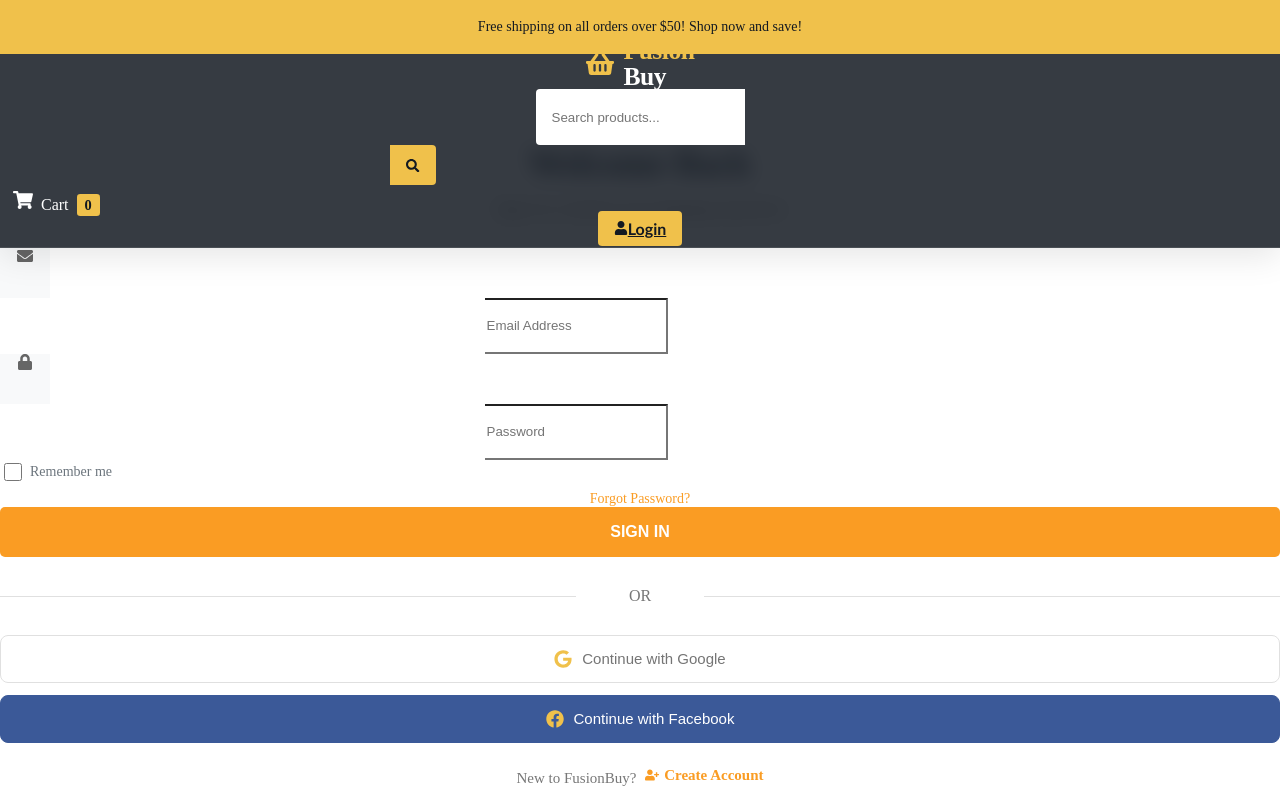
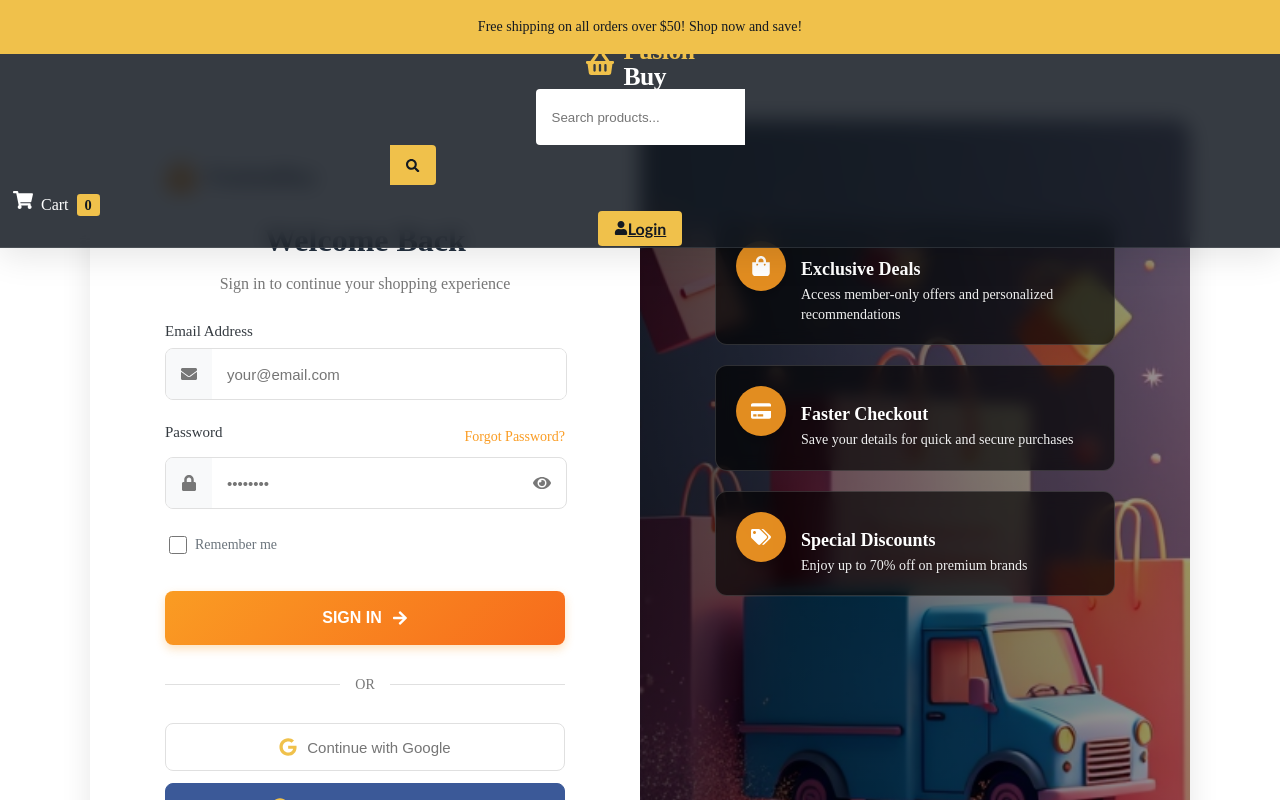
Before and after one commit to Afraar99/E-Commerce-Site, a React (Create React App) app in the folder frontend/: page /login in a window 1280 px wide. Built offline with nearby package versions, Linux system fonts and the light colour scheme; the HTML template or start-up script is replaced by a standard one.

Commit message:
feat: enhance Login page with password visibility toggle and improved styling

```diff
--- a/frontend/src/pages/Login.js
+++ b/frontend/src/pages/Login.js
@@ -11,12 +11,16 @@ import {
   FaShoppingBag,
   FaCreditCard,
   FaTags,
+  FaArrowRight,
+  FaEye,
+  FaEyeSlash,
 } from "react-icons/fa";
 
 export default function Login() {
   const [email, setEmail] = useState("");
   const [password, setPassword] = useState("");
   const [loading, setLoading] = useState(false);
+  const [showPassword, setShowPassword] = useState(false);
   const navigate = useNavigate();
   const { login } = useContext(UserContext);
 
@@ -36,35 +40,39 @@ export default function Login() {
     }
   }
 
+  const togglePasswordVisibility = () => {
+    setShowPassword(!showPassword);
+  };
+
   return (
-    <div className="login-page-wrapper">
-      <div className="login-container">
-        {/* Left side - Login Form */}
-        <div className="login-form-side">
-          <div className="login-form-wrapper">
-            <div className="login-logo">
-              <FaShoppingBag className="login-logo-icon" />
+    <div className="auth-container">
+      <div className="auth-wrapper">
+        <div className="auth-side auth-form-side">
+          <div className="auth-form-wrapper">
+            <div className="auth-logo">
+              <FaShoppingBag className="auth-logo-icon" />
               <span>FusionBuy</span>
             </div>
 
-            <h1 className="login-title">Welcome Back</h1>
-            <p className="login-subtitle">
+            <h1 className="auth-title">Welcome Back</h1>
+            <p className="auth-subtitle">
               Sign in to continue your shopping experience
             </p>
 
-            <form onSubmit={handleSubmit}>
+            <form onSubmit={handleSubmit} className="auth-form">
               <div className="form-group">
-                <div className="input-group">
-                  <div className="input-group-prepend">
-                    <span className="input-group-text">
-                      <FaEnvelope />
-                    </span>
+                <label htmlFor="email_field" className="form-label">
+                  Email Address
+                </label>
+                <div className="input-with-icon">
+                  <div className="input-icon-wrapper">
+                    <FaEnvelope className="input-icon" />
                   </div>
                   <input
                     type="email"
                     id="email_field"
                     className="form-control"
-                    placeholder="Email Address"
+                    placeholder="your@email.com"
                     value={email}
                     onChange={(e) => setEmail(e.target.value)}
                     required
@@ -73,50 +81,72 @@ export default function Login() {
               </div>
 
               <div className="form-group">
-                <div className="input-group">
-                  <div className="input-group-prepend">
-                    <span className="input-group-text">
-                      <FaLock />
-                    </span>
+                <div className="password-label-row">
+                  <label htmlFor="password_field" className="form-label">
+                    Password
+                  </label>
+                  <Link to="/password/forgot" className="forgot-password-link">
+                    Forgot Password?
+                  </Link>
+                </div>
+                <div className="input-with-icon">
+                  <div className="input-icon-wrapper">
+                    <FaLock className="input-icon" />
                   </div>
                   <input
-                    type="password"
+                    type={showPassword ? "text" : "password"}
                     id="password_field"
                     className="form-control"
-                    placeholder="Password"
+                    placeholder="••••••••"
                     value={password}
                     onChange={(e) => setPassword(e.target.value)}
                     required
                   />
+                  <button
+                    type="button"
+                    className="password-toggle"
+                    onClick={togglePasswordVisibility}
+                    tabIndex="-1"
+                    aria-label={
+                      showPassword ? "Hide password" : "Show password"
+                    }
+                  >
+                    {showPassword ? (
+                      <FaEyeSlash className="password-toggle-icon" />
+                    ) : (
+                      <FaEye className="password-toggle-icon" />
+                    )}
+                  </button>
                 </div>
               </div>
 
               <div className="form-group form-footer">
-                <div className="custom-control custom-checkbox">
-                  <input
-                    type="checkbox"
-                    className="custom-control-input"
-                    id="remember_me"
-                  />
-                  <label className="custom-control-label" htmlFor="remember_me">
-                    Remember me
-                  </label>
+                <div className="custom-checkbox">
+                  <input type="checkbox" id="remember_me" />
+                  <label htmlFor="remember_me">Remember me</label>
                 </div>
-                <Link to="/password/forgot" className="forgot-password-link">
-                  Forgot Password?
-                </Link>
               </div>
 
               <button
                 id="login_button"
                 type="submit"
-                className="btn login-btn"
+                className="btn auth-btn"
                 disabled={loading}
               >
-                {loading ? "Signing In..." : "SIGN IN"}
+                {loading ? (
+                  <div className="auth-btn-content">
+                    <span className="auth-btn-loader"></span>
+                    <span>Signing In...</span>
+                  </div>
+                ) : (
+                  <div className="auth-btn-content">
+                    <span>SIGN IN</span>
+                    <FaArrowRight className="auth-btn-icon" />
+                  </div>
+                )}
               </button>
 
-              <div className="login-separator">
+              <div className="auth-separator">
                 <span>OR</span>
               </div>
 
@@ -141,16 +171,15 @@ export default function Login() {
           </div>
         </div>
 
-        {/* Right side - Promotional Image */}
         <div
-          className="login-image-side"
+          className="auth-side auth-image-side"
           style={{
-            backgroundImage: `url(${process.env.PUBLIC_URL}/images/login-bg.png)`,
+            backgroundImage: `linear-gradient(to right, rgba(0, 0, 0, 0.7), rgba(0, 0, 0, 0.4)), url(${process.env.PUBLIC_URL}/images/login-bg.png)`,
             backgroundSize: "cover",
             backgroundPosition: "center",
           }}
         >
-          <div className="login-benefits">
+          <div className="auth-benefits">
             <div className="benefit-item">
               <div className="benefit-icon">
                 <FaShoppingBag />
@@ -183,18 +212,6 @@ export default function Login() {
               </div>
             </div>
           </div>
-
-          {/* <div className="login-promo-badge">
-            <div className="promo-content">
-              <h2>SUMMER SALE</h2>
-              <div className="discount-circle">
-                <span>UP TO</span>
-                <span className="discount-amount">70%</span>
-                <span>OFF</span>
-              </div>
-              <p>Login now to unlock exclusive summer deals</p>
-            </div>
-          </div> */}
         </div>
       </div>
     </div>
```
